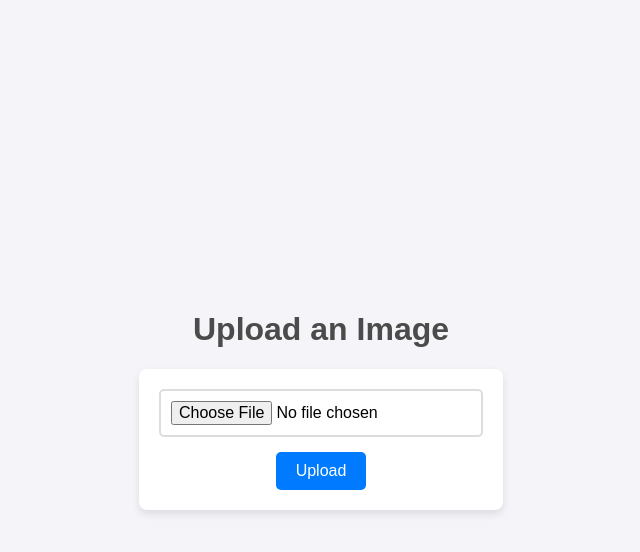
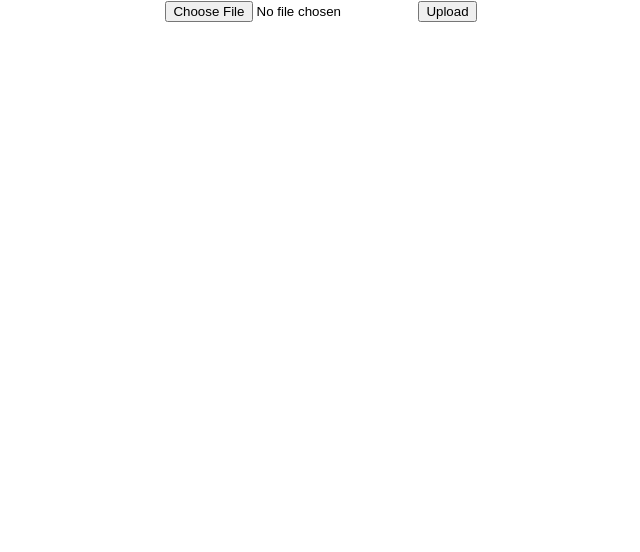
Before and after one commit to Winston890/bitetrack, a React (Create React App) app in the folder image-upload/: page / in a window 1280 px wide. Shown: the top 552 px of the page, without its empty margins (319-959 px from the left). Built offline with nearby package versions, Linux system fonts and the light colour scheme.

Commit message:
changing to actual payload

```diff
--- a/image-upload/src/App.js
+++ b/image-upload/src/App.js
@@ -1,11 +1,11 @@
 import React from "react";
-import UploadForm from "./UploadForm";
 import "./App.css";
+import FileUpload from "./UploadForm";
 
 function App() {
   return (
     <div className="App">
-      <UploadForm />
+      <FileUpload />
     </div>
   );
 }
--- a/image-upload/src/UploadForm.js
+++ b/image-upload/src/UploadForm.js
@@ -1,75 +1,48 @@
-import React, { useState } from "react";
-import "./UploadForm.css";
+import axios from 'axios';
+import React, { useState } from 'react';
 
-const UploadForm = () => {
-  const [file, setFile] = useState(null);
-  const [loading, setLoading] = useState(false);
-  const [imageUrl, setImageUrl] = useState("");
-  const [error, setError] = useState("");
+const FileUpload = () => {
+  const [selectedFile, setSelectedFile] = useState(null);
+  const [responseMessage, setResponseMessage] = useState('');
 
-  const handleFileChange = (e) => {
-    const selectedFile = e.target.files[0];
-    if (selectedFile) {
-      setFile(selectedFile);
-      setError(""); // Clear any previous errors
-    }
+  const handleFileChange = (event) => {
+    setSelectedFile(event.target.files[0]);
   };
 
-  const handleSubmit = async (e) => {
-    e.preventDefault();
-    if (!file) {
-      setError("Please select an image.");
+  const handleSubmit = async () => {
+    if (!selectedFile) {
+      alert('Please select a file to upload.');
       return;
     }
 
-    setLoading(true);
+    // Create a FormData object to send the file
     const formData = new FormData();
-    formData.append("file", file);
+    formData.append('file', selectedFile);
 
     try {
-      const response = await fetch("/upload", {
-        method: "POST",
-        body: formData,
+      // Make a POST request to your API Gateway (which triggers Lambda)
+      const response = await axios.post('https://your-api-gateway-url', formData, {
+        headers: {
+          'Content-Type': 'multipart/form-data',
+        },
       });
 
-      const result = await response.json();
-      if (result.imageUrl) {
-        setImageUrl(result.imageUrl); // Set the CloudFront URL for the uploaded image
-      } else {
-        setError("Failed to upload the image.");
-      }
-    } catch (err) {
-      setError("Error occurred during upload.");
-    } finally {
-      setLoading(false);
+      // Handle the response from Lambda
+      setResponseMessage(response.data.message);
+      console.log('Lambda response:', response.data);
+    } catch (error) {
+      console.error('Error uploading file:', error);
+      setResponseMessage('Error uploading file.');
     }
   };
 
   return (
-    <div className="upload-container">
-      <h1>Upload an Image</h1>
-      <form onSubmit={handleSubmit} className="upload-form">
-        <input
-          type="file"
-          id="fileInput"
-          accept="image/*"
-          onChange={handleFileChange}
-          disabled={loading}
-        />
-        {error && <p className="error">{error}</p>}
-        <button type="submit" disabled={loading}>
-          {loading ? "Uploading..." : "Upload"}
-        </button>
-      </form>
-
-      {imageUrl && (
-        <div className="image-preview">
-          <h2>Uploaded Image</h2>
-          <img src={imageUrl} alt="Uploaded" />
-        </div>
-      )}
+    <div>
+      <input type="file" onChange={handleFileChange} />
+      <button onClick={handleSubmit}>Upload</button>
+      <div>{responseMessage}</div>
     </div>
   );
 };
 
-export default UploadForm;
+export default FileUpload;
```
